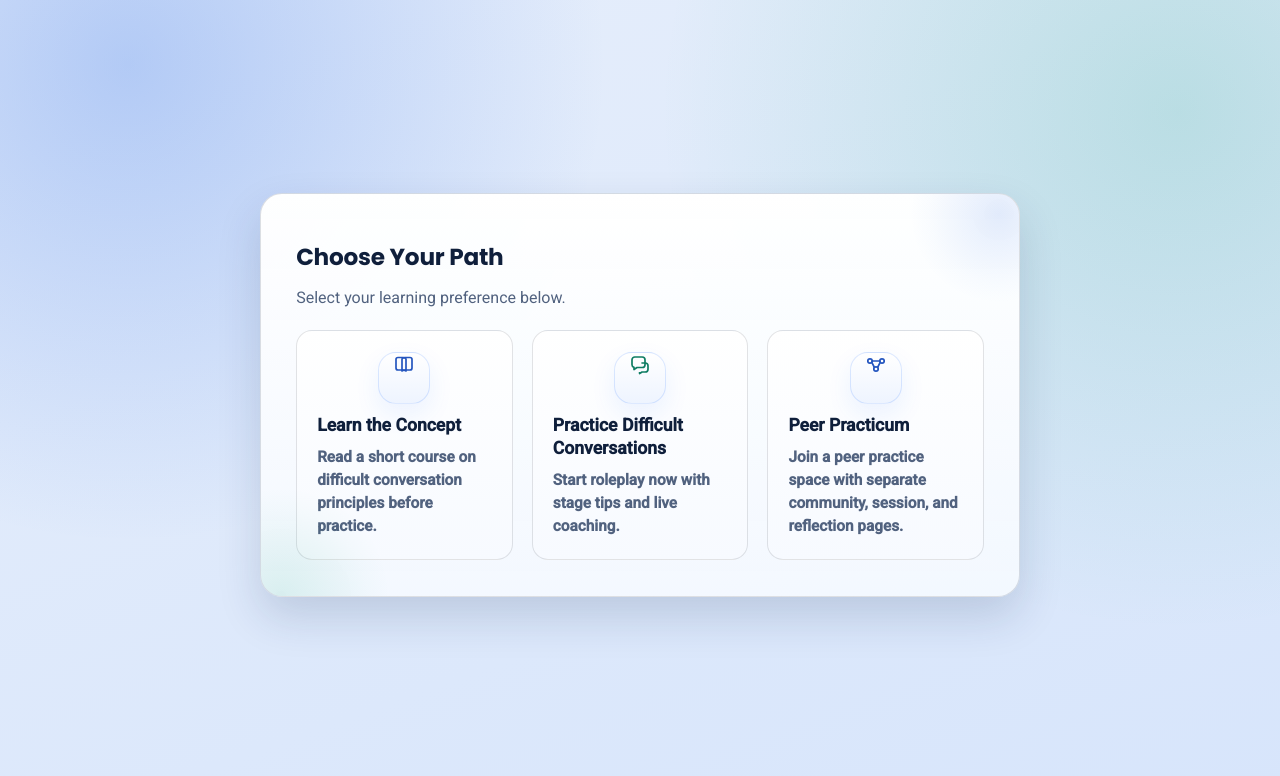
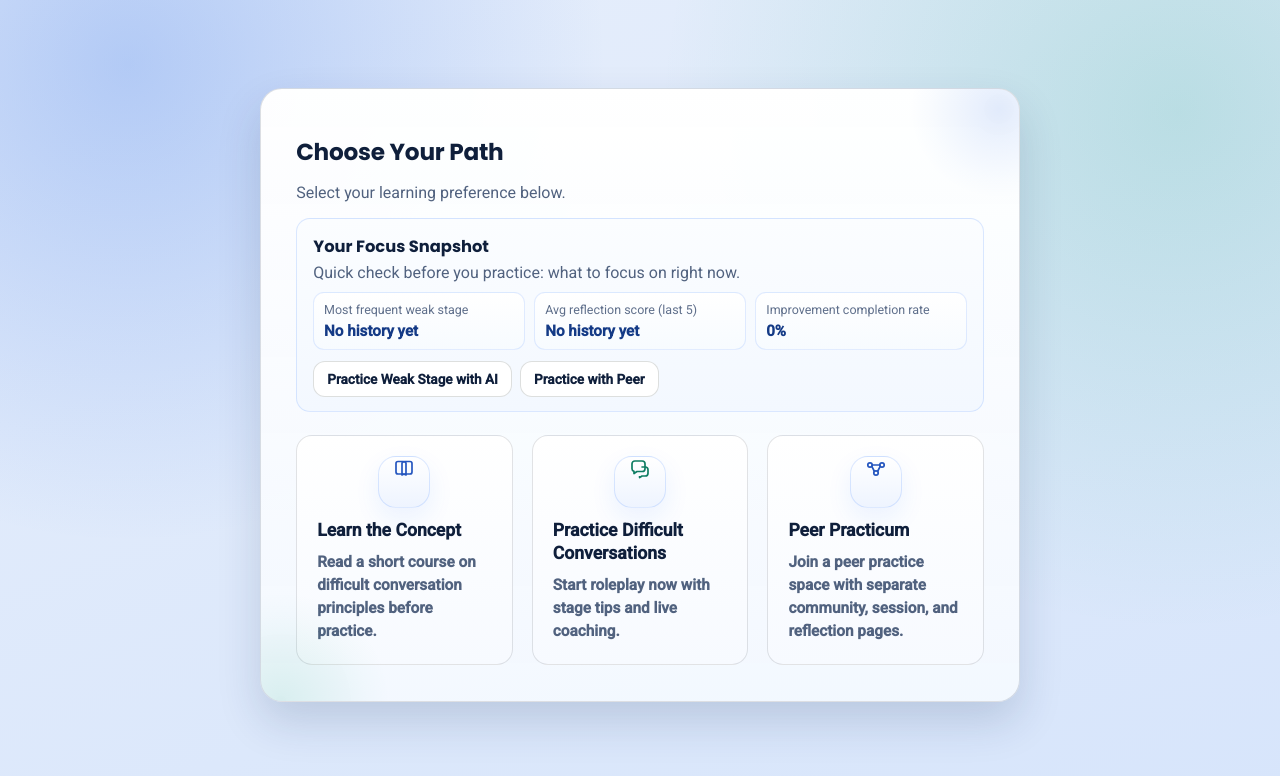
Before and after one commit to abdullatifal4685/social-sandbox, a plain HTML site: page index.html in a window 1280 px wide. Both pictures are taken after a click on the button "Start Learning Journey". Drawn offline with Linux system fonts and the light colour scheme.

Commit message:
Add returning-user focus snapshot before path selection

```diff
--- a/app.js
+++ b/app.js
@@ -571,6 +571,11 @@ const userNameInput = document.getElementById("userNameInput");
 const chooseLearnBtn = document.getElementById("chooseLearnBtn");
 const choosePracticeBtn = document.getElementById("choosePracticeBtn");
 const choosePeerBtn = document.getElementById("choosePeerBtn");
+const choiceWeakStage = document.getElementById("choiceWeakStage");
+const choiceRecentScore = document.getElementById("choiceRecentScore");
+const choiceCompletionRate = document.getElementById("choiceCompletionRate");
+const focusAiPracticeBtn = document.getElementById("focusAiPracticeBtn");
+const focusPeerPracticeBtn = document.getElementById("focusPeerPracticeBtn");
 const learnBackBtn = document.getElementById("learnBackBtn");
 const startPracticeBtn = document.getElementById("startPracticeBtn");
 const moduleProgressLabel = document.getElementById("moduleProgressLabel");
@@ -1138,6 +1143,40 @@ function renderPage() {
   });
 }
 
+function getCurrentWeakStageFocus() {
+  const finalEntries = state.reflectionHistory.filter((entry) => entry.kind === "final");
+  const recent = finalEntries.slice(-8);
+  const weakMap = recent.reduce((acc, item) => {
+    (item.weakStages || []).forEach((stage) => {
+      acc[stage] = (acc[stage] || 0) + 1;
+    });
+    return acc;
+  }, {});
+  return Object.entries(weakMap).sort((a, b) => b[1] - a[1])[0]?.[0] || "Listen";
+}
+
+function renderChoiceSnapshot() {
+  if (!choiceWeakStage || !choiceRecentScore || !choiceCompletionRate) {
+    return;
+  }
+
+  const finalEntries = state.reflectionHistory.filter((entry) => entry.kind === "final");
+  const recent = finalEntries.slice(-5);
+  const avgRecent = recent.length
+    ? Math.round(recent.reduce((sum, item) => sum + (item.scorePercent || 0), 0) / recent.length)
+    : null;
+
+  const weakStage = getCurrentWeakStageFocus();
+
+  const attempts = state.improvementTrack.reduce((sum, item) => sum + (item.attempts || 0), 0);
+  const completions = state.improvementTrack.reduce((sum, item) => sum + (item.completions || 0), 0);
+  const completionRate = attempts ? Math.round((completions / attempts) * 100) : 0;
+
+  choiceWeakStage.textContent = finalEntries.length ? weakStage : "No history yet";
+  choiceRecentScore.textContent = avgRecent === null ? "No history yet" : `${avgRecent}%`;
+  choiceCompletionRate.textContent = `${completionRate}%`;
+}
+
 function goToPage(page) {
   if (page !== "practice" && state.voice?.mode) {
     state.voice.mode = false;
@@ -1165,6 +1204,9 @@ function goToPage(page) {
   state.page = page;
   if (page === "learn") {
     renderModule();
+  }
+  if (page === "choice") {
+    renderChoiceSnapshot();
   }
   if (page === "scenarioBriefing") {
     renderScenarioPicker();
@@ -3408,6 +3450,23 @@ choosePracticeBtn.addEventListener("click", () => {
   goToPage("scenarioBriefing");
 });
 
+if (focusAiPracticeBtn) {
+  focusAiPracticeBtn.addEventListener("click", () => {
+    const weakStage = getCurrentWeakStageFocus();
+    state.stageIndex = Math.max(0, ILETS.indexOf(weakStage));
+    goToPage("scenarioBriefing");
+  });
+}
+
+if (focusPeerPracticeBtn) {
+  focusPeerPracticeBtn.addEventListener("click", () => {
+    if (!getLearnerName() || getLearnerName() === "Learner") {
+      saveUserName(userNameInput.value || state.userName);
+    }
+    goToPage("peerPracticum");
+  });
+}
+
 if (choosePeerBtn) {
   choosePeerBtn.addEventListener("click", () => {
     if (!getLearnerName() || getLearnerName() === "Learner") {
--- a/index.html
+++ b/index.html
@@ -33,6 +33,32 @@
     <div class="flow-card flow-card-choice">
       <h2>Choose Your Path</h2>
       <p class="muted">Select your learning preference below.</p>
+
+      <section id="choiceSnapshot" class="choice-snapshot">
+        <div class="choice-snapshot-head">
+          <h3>Your Focus Snapshot</h3>
+          <p class="muted">Quick check before you practice: what to focus on right now.</p>
+        </div>
+        <div class="choice-snapshot-grid">
+          <article class="choice-snapshot-card">
+            <p class="choice-snapshot-label">Most frequent weak stage</p>
+            <strong id="choiceWeakStage">No data yet</strong>
+          </article>
+          <article class="choice-snapshot-card">
+            <p class="choice-snapshot-label">Avg reflection score (last 5)</p>
+            <strong id="choiceRecentScore">-</strong>
+          </article>
+          <article class="choice-snapshot-card">
+            <p class="choice-snapshot-label">Improvement completion rate</p>
+            <strong id="choiceCompletionRate">-</strong>
+          </article>
+        </div>
+        <div class="choice-snapshot-actions">
+          <button id="focusAiPracticeBtn" class="ghost" type="button">Practice Weak Stage with AI</button>
+          <button id="focusPeerPracticeBtn" class="ghost" type="button">Practice with Peer</button>
+        </div>
+      </section>
+
       <div class="path-grid">
         <button id="chooseLearnBtn" class="path-btn" type="button" onclick="if(window.__ssNavigate){window.__ssNavigate('learn')}else{document.getElementById('pageChoice')?.classList.add('is-hidden');document.getElementById('pageLearn')?.classList.remove('is-hidden');window.scrollTo(0,0);}">
           <span class="path-icon-wrap" aria-hidden="true">
@@ -618,6 +644,6 @@ Agree on next step" required></textarea>
     </form>
   </dialog>
 
-  <script src="./app.js?v=20260415" defer></script>
+  <script src="./app.js?v=20260416" defer></script>
 </body>
 </html>
--- a/styles.css
+++ b/styles.css
@@ -671,6 +671,62 @@ textarea {
   gap: 1.2rem;
 }
 
+.choice-snapshot {
+  margin-top: 1rem;
+  border: 1.5px solid rgba(20, 97, 255, 0.14);
+  border-radius: 14px;
+  padding: 0.9rem 1rem;
+  background: linear-gradient(180deg, #fbfdff, #f3f8ff);
+}
+
+.choice-snapshot-head h3 {
+  margin: 0;
+  font-size: 1.02rem;
+}
+
+.choice-snapshot-head .muted {
+  margin: 0.25rem 0 0;
+}
+
+.choice-snapshot-grid {
+  margin-top: 0.65rem;
+  display: grid;
+  grid-template-columns: repeat(3, minmax(0, 1fr));
+  gap: 0.6rem;
+}
+
+.choice-snapshot-card {
+  border: 1px solid rgba(20, 97, 255, 0.12);
+  border-radius: 11px;
+  padding: 0.58rem 0.62rem;
+  background: linear-gradient(180deg, #ffffff, #f7fbff);
+}
+
+.choice-snapshot-label {
+  margin: 0;
+  font-size: 0.78rem;
+  color: #5f6f8b;
+}
+
+.choice-snapshot-card strong {
+  display: block;
+  margin-top: 0.26rem;
+  color: #143a86;
+  font-size: 0.95rem;
+}
+
+.choice-snapshot-actions {
+  margin-top: 0.7rem;
+  display: flex;
+  flex-wrap: wrap;
+  gap: 0.5rem;
+}
+
+.choice-snapshot-actions .ghost {
+  padding: 0.56rem 0.82rem;
+  font-size: 0.85rem;
+}
+
 .path-btn {
   text-align: left;
   border: 1.5px solid rgba(18, 26, 43, 0.12);
@@ -2551,6 +2607,10 @@ body.hide-left.hide-right .layout {
 }
 
 @media (max-width: 820px) {
+  .choice-snapshot-grid {
+    grid-template-columns: 1fr;
+  }
+
   .path-grid {
     grid-template-columns: 1fr;
   }
```
